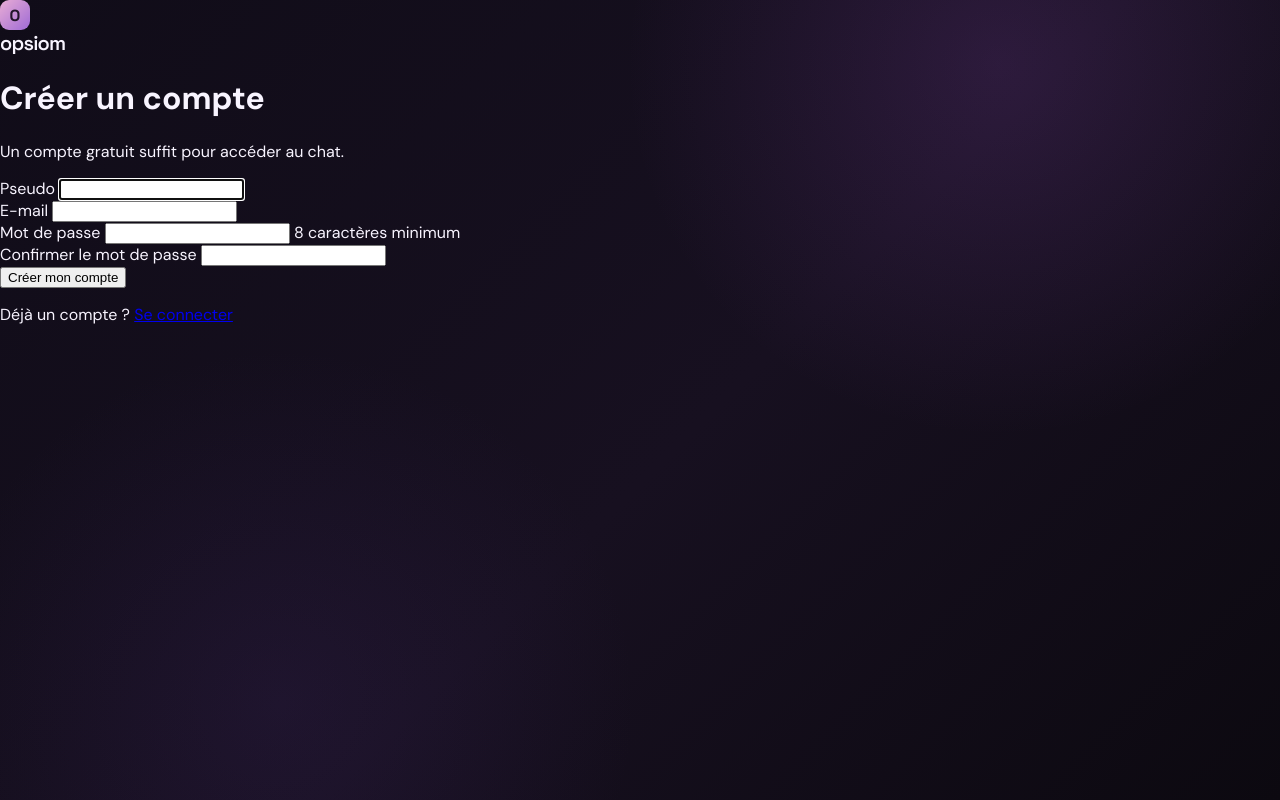
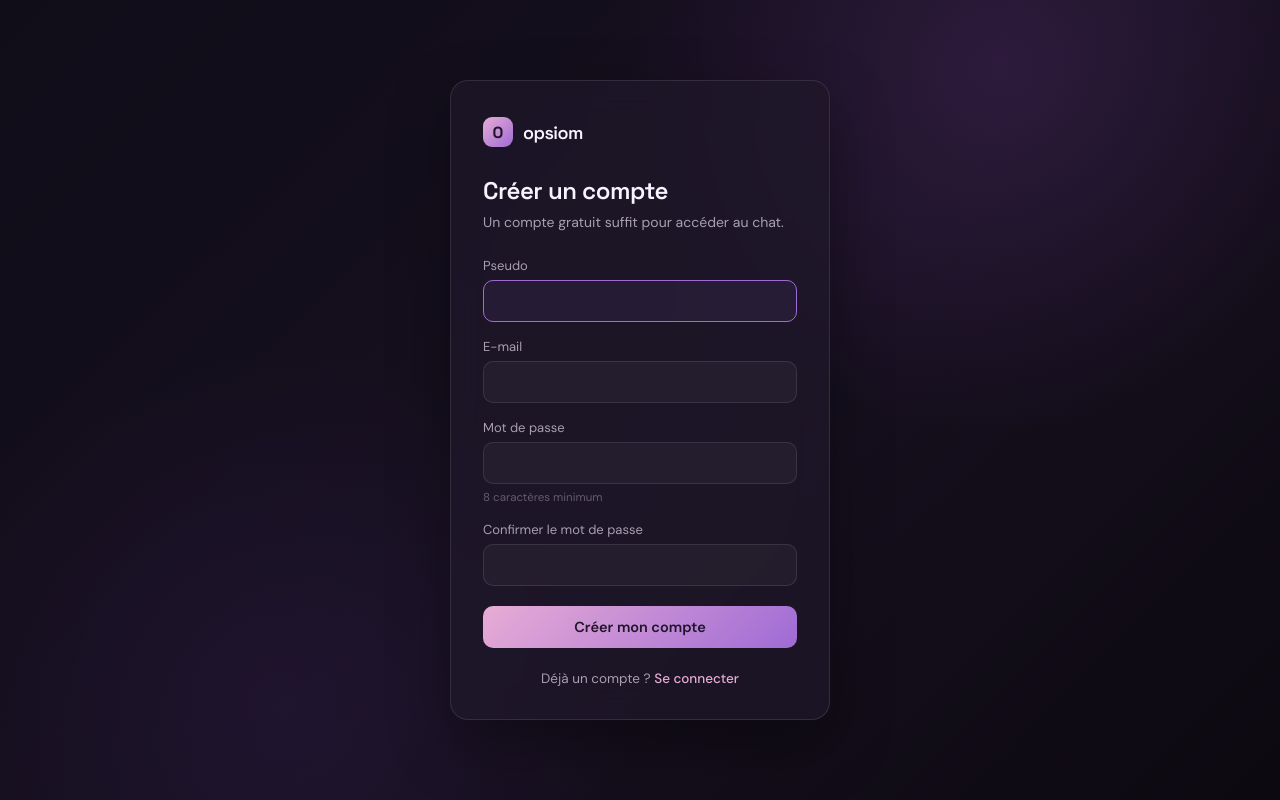
Before and after one commit to JuloEco/Opsiom-frontend, a Flask app: page /register in a window 1280 px wide. Run offline with Flask 3, Linux system fonts and the light colour scheme.

Commit message:
Add styles for authentication page layout and elements

```diff
--- a/static/css/style.css
+++ b/static/css/style.css
@@ -98,11 +98,33 @@ body {
 #status-models, #status-device { color: var(--text-dim); font-size: 12px; }
 
 .version-tag {
-  margin-top: auto;
   color: var(--text-faint);
   font-size: 10px;
   letter-spacing: .16em;
 }
+
+#account-row {
+  margin-top: auto;
+  padding-top: 12px;
+  border-top: 1px solid var(--border);
+  display: flex;
+  align-items: center;
+  justify-content: space-between;
+  gap: 8px;
+  font-size: 12.5px;
+}
+#account-name {
+  color: var(--text-dim);
+  overflow: hidden;
+  text-overflow: ellipsis;
+  white-space: nowrap;
+}
+#logout-link {
+  color: var(--accent-a);
+  text-decoration: none;
+  flex-shrink: 0;
+}
+#logout-link:hover { text-decoration: underline; }
 
 #main-panel {
   flex: 1;
@@ -335,3 +357,173 @@ body {
   #sidebar { display: none; }
   #main-panel { padding: 16px; }
 }
+
+/* ==========================================================================
+   Authentification (login / register) — carte centrée, épurée
+   ========================================================================== */
+
+body.auth-page {
+  display: flex;
+  align-items: center;
+  justify-content: center;
+  padding: 32px 16px;
+}
+
+.auth-card {
+  width: 100%;
+  max-width: 380px;
+  padding: 36px 32px 32px;
+  border-radius: 18px;
+  border: 1px solid var(--border);
+  background: var(--panel);
+  backdrop-filter: blur(18px);
+  box-shadow: 0 24px 60px rgba(0, 0, 0, .35);
+}
+
+.auth-brand {
+  display: flex;
+  align-items: center;
+  gap: 10px;
+  margin-bottom: 28px;
+}
+
+.auth-brand #brand-mark {
+  width: 30px;
+  height: 30px;
+  border-radius: 9px;
+  display: flex;
+  align-items: center;
+  justify-content: center;
+  background: linear-gradient(135deg, var(--accent-a), var(--accent-b));
+  color: #21152a;
+  font-family: 'Space Grotesk', sans-serif;
+  font-weight: 700;
+}
+
+.auth-brand #brand-name {
+  font-family: 'Space Grotesk', sans-serif;
+  font-weight: 600;
+  font-size: 18px;
+  letter-spacing: -.03em;
+}
+
+.auth-title {
+  font-family: 'Space Grotesk', sans-serif;
+  font-size: 24px;
+  font-weight: 600;
+  letter-spacing: -.02em;
+  margin: 0 0 6px;
+}
+
+.auth-subtitle {
+  color: var(--text-dim);
+  font-size: 14px;
+  line-height: 1.5;
+  margin: 0 0 24px;
+}
+
+.auth-card form {
+  display: flex;
+  flex-direction: column;
+  gap: 16px;
+}
+
+.field {
+  display: flex;
+  flex-direction: column;
+  gap: 6px;
+}
+
+.field label {
+  font-size: 13px;
+  color: var(--text-dim);
+}
+
+.field input {
+  border: 1px solid var(--border);
+  background: rgba(255, 255, 255, .035);
+  color: var(--text);
+  font-family: inherit;
+  font-size: 14.5px;
+  padding: 11px 13px;
+  border-radius: 10px;
+  transition: border-color .15s ease, background .15s ease;
+}
+
+.field input::placeholder { color: var(--text-faint); }
+
+.field input:focus {
+  outline: none;
+  border-color: var(--accent-b);
+  background: rgba(159, 107, 213, .08);
+}
+
+.field-hint {
+  color: var(--text-faint);
+  font-size: 11.5px;
+}
+
+.auth-submit {
+  margin-top: 4px;
+  border: none;
+  border-radius: 10px;
+  padding: 12px 16px;
+  font-family: inherit;
+  font-size: 14.5px;
+  font-weight: 600;
+  color: #21152a;
+  background: linear-gradient(135deg, var(--accent-a), var(--accent-b));
+  cursor: pointer;
+  transition: opacity .15s ease, transform .15s ease;
+}
+.auth-submit:hover { opacity: .92; }
+.auth-submit:active { transform: scale(.99); }
+
+.auth-switch {
+  margin: 22px 0 0;
+  text-align: center;
+  color: var(--text-dim);
+  font-size: 13.5px;
+}
+.auth-switch a {
+  color: var(--accent-a);
+  text-decoration: none;
+  font-weight: 500;
+}
+.auth-switch a:hover { text-decoration: underline; }
+
+.flash-list {
+  list-style: none;
+  margin: 0 0 20px;
+  padding: 0;
+  display: flex;
+  flex-direction: column;
+  gap: 8px;
+}
+
+.flash {
+  border-radius: 9px;
+  padding: 10px 12px;
+  font-size: 13px;
+  line-height: 1.4;
+  border: 1px solid transparent;
+}
+.flash.error {
+  background: rgba(226, 106, 106, .12);
+  border-color: rgba(226, 106, 106, .35);
+  color: #f3c9c9;
+}
+.flash.info {
+  background: rgba(159, 107, 213, .12);
+  border-color: rgba(159, 107, 213, .35);
+  color: #e6d8f3;
+}
+.flash.success {
+  background: rgba(61, 220, 132, .12);
+  border-color: rgba(61, 220, 132, .35);
+  color: #bdf3d4;
+}
+
+@media (max-width: 420px) {
+  .auth-card { padding: 28px 22px 24px; }
+}
```
